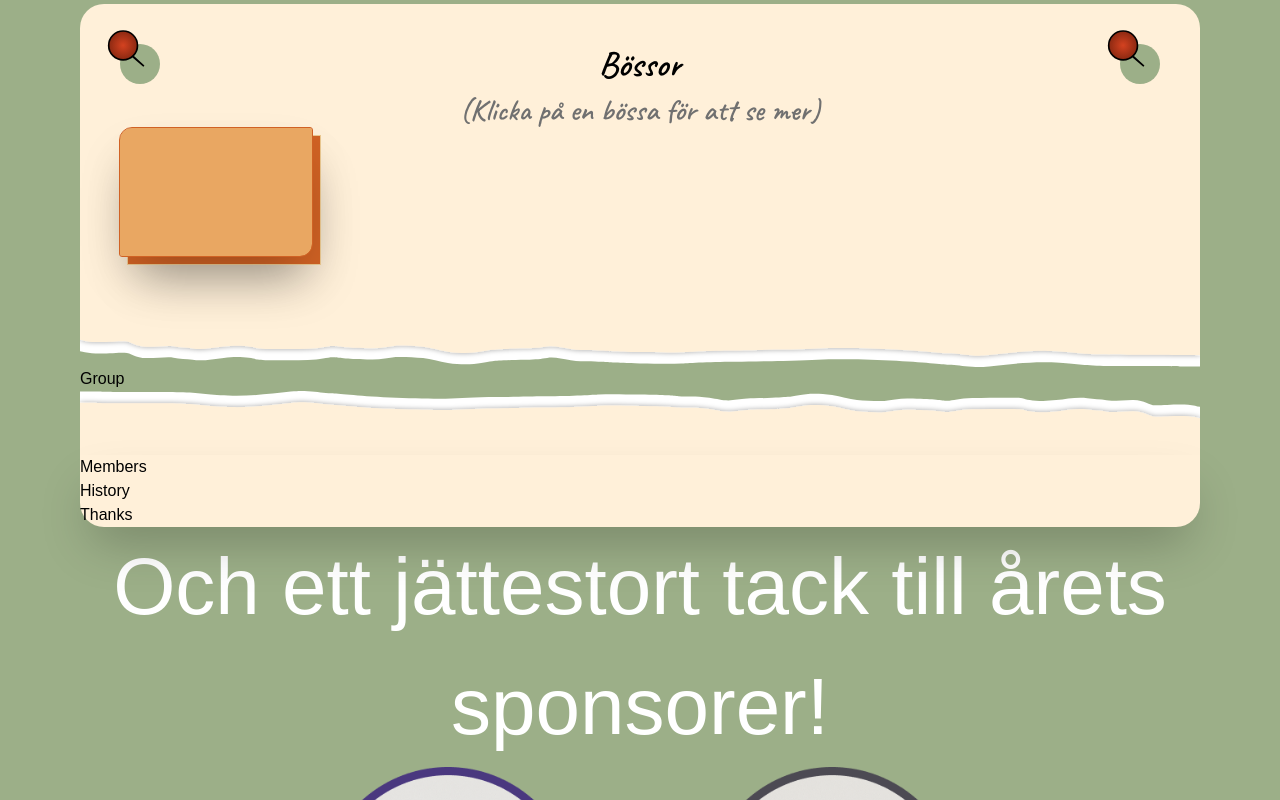
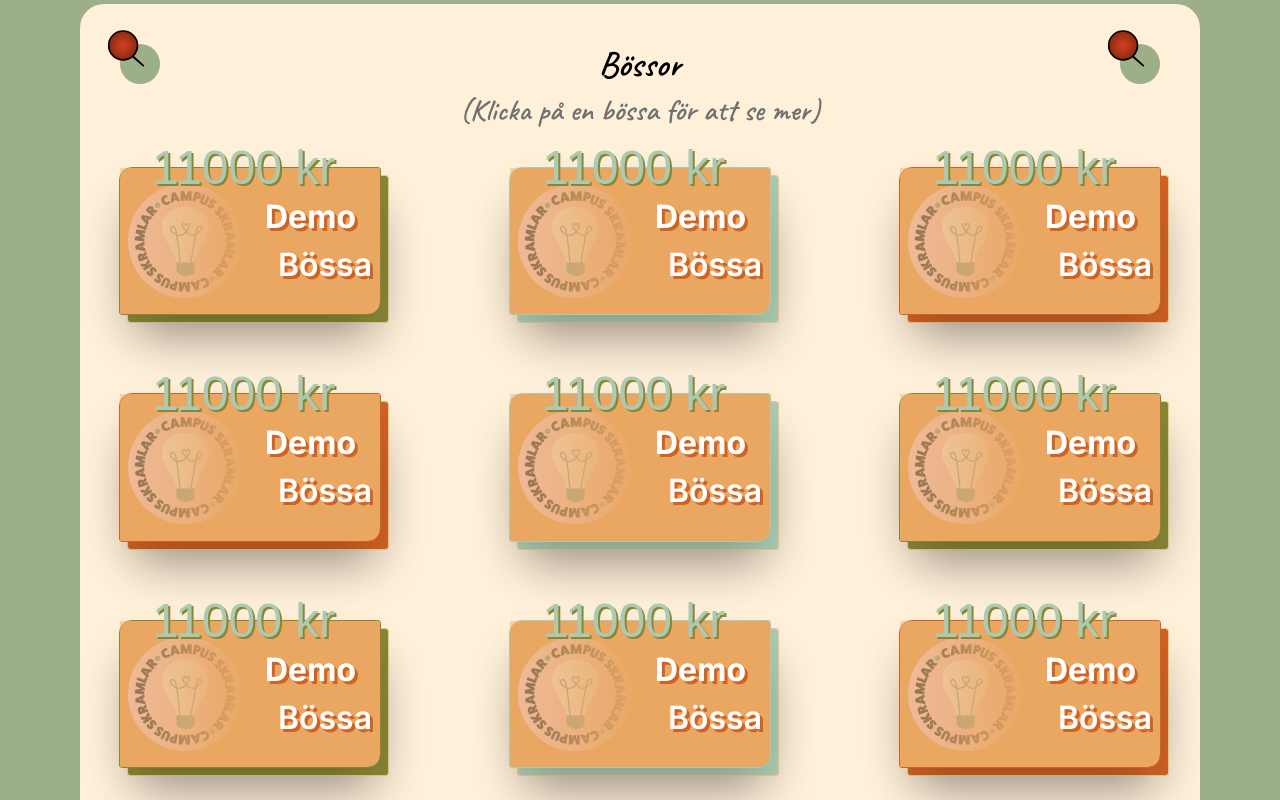
Before and after one commit to JoelHellberg/campus-skramlar, a Next.js app: page / in a window 1280 px wide. Shown: the part 1540-2340 px from the top of the page. Built offline with nearby package versions, Linux system fonts and the light colour scheme; a web font is replaced by a local one.

Commit message:
Fixat färgerna för en bössa

```diff
--- a/sections/piggyBanks/piggyBank.tsx
+++ b/sections/piggyBanks/piggyBank.tsx
@@ -1,15 +1,55 @@
+// PiggyBank.tsx
+type Props = {
+  position: number;
+};
 
-export default function PiggyBank() {
+export default function PiggyBank(props: Props) {
+  const baseColors = ["#D06224", "#ACCAB2", "#8A8635"];
+  const row = Math.floor(props.position / 3);
+  console.log("row is: " + row);
+  const colors = row % 2 === 0 ? [...baseColors].reverse() : baseColors;
+  console.log("colors is: " + colors);
+
+  const column = props.position % 3;
+  console.log("column is: " + column);
+  const mainColor = colors[column];
+  console.log("backdrop color is: " + mainColor);
   return (
-    <div className="relative inline-block">
+    <div className="relative basis-1/4">
       {/* Backdrop */}
-      <div className="w-48 h-32 absolute top-2 left-2 bg-[#D06224] outline-1 outline-[#EAC891] -z-1 shadow-2xl" />
+      <div
+        className="absolute top-2 left-2 w-full aspect-video outline-1 outline-[#EAC891] -z-10 shadow-2xl rounded-xs"
+        style={{ backgroundColor: mainColor }}
+      />
 
       {/* Main content */}
       <div
-        className="w-48 h-32 bg-[#E9A762] outline-1 outline-[#D06224] shadow-2xl
-  rounded-tl-xl rounded-br-xl rounded-tr-xs rounded-bl-xs"
-      ></div>
+        className={
+          "w-full aspect-video bg-[#E9A762] outline-1 shadow-2xl rounded-tl-xl rounded-br-xl rounded-tr-xs rounded-bl-xs"
+        }
+        style={{ outlineColor: mainColor }}
+      >
+        <div className="absolute w-1/2 h-full flex items-center p-2">
+          <img src="/logo.svg" alt="logo" className="w-full" />
+        </div>
+        <div className="absolute w-1/2 h-full bg-gradient-to-r from-[#E9A76266] to-[#E9A762FF] z-0" />
+
+        <div
+          className="absolute w-full h-full flex flex-col justify-center items-end px-2 text-white text-shadow-2xl"
+          style={{ textShadow: "3px 3px 0 #D06224" }}
+        >
+          <h2 className="mr-4 !font-bold">Demo</h2>
+          <h2>Bössa</h2>
+        </div>
+        <div className="absolute -top-6">
+          <h1
+            className="!text-5xl text-[#ACCAB2] ml-8"
+            style={{ textShadow: "2px 2px 0 #8A8635" }}
+          >
+            11000 kr
+          </h1>
+        </div>
+      </div>
     </div>
   );
 }
--- a/sections/piggyBanks/piggyBanks.tsx
+++ b/sections/piggyBanks/piggyBanks.tsx
@@ -31,8 +31,20 @@ export default function PiggyBanks() {
       <div className="w-full flex items-center justify-center text-center text-[#707070] mt-2">
         <h4 className="!text-3xl">(Klicka på en bössa för att se mer)</h4>
       </div>
-      <div>
-        <PiggyBank />
+      <div className="flex justify-between w-full py-10">
+        <PiggyBank position={0} />
+        <PiggyBank position={1}/>
+        <PiggyBank position={2}/>
+      </div>
+      <div className="flex justify-between w-full py-10">
+        <PiggyBank position={3}/>
+        <PiggyBank position={4}/>
+        <PiggyBank position={5}/>
+      </div>
+      <div className="flex justify-between w-full py-10">
+        <PiggyBank position={6}/>
+        <PiggyBank position={7}/>
+        <PiggyBank position={8}/>
       </div>
     </div>
   );
```
